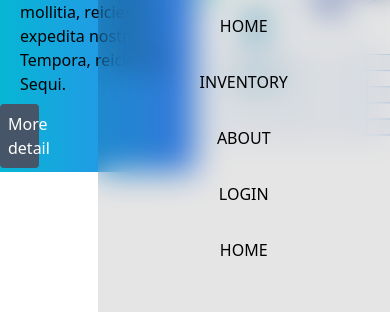
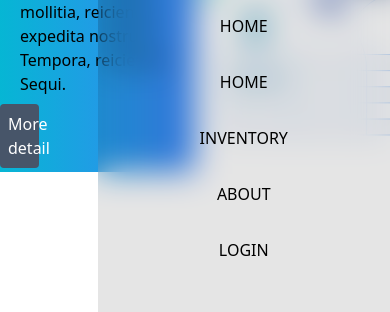
Before and after one commit to Amit64/inventoryStock-management, a React (Create React App) app: page / in a window 390 px wide. Both pictures are taken after a click on the element 374 px from the left and 48 px from the top of the page. Shown: the part 324-636 px from the top of the page. Built offline with nearby package versions, Linux system fonts and the light colour scheme; no server answers.

Commit message:
fixed mobile-menu auth

```diff
--- a/src/components/shared/MobileMenu/MobileMenu.js
+++ b/src/components/shared/MobileMenu/MobileMenu.js
@@ -1,15 +1,23 @@
 import React from 'react';
+import { useAuthState } from 'react-firebase-hooks/auth';
 import { NavLink } from 'react-router-dom';
+import auth from '../../../firebase.init';
+import { signOut } from 'firebase/auth';
 
 const MobileMenu = ({isOpen,setIsOpen}) => {
+    const [user, loading, error] = useAuthState(auth);
     return (
         <div>
             <ul className={`${isOpen?' flex-col flex items-center fixed inset-0 left-1/4 top-20 gap-8 justify-center bg-black/10 backdrop-blur-lg uppercase md:hidden':'hidden'}`}>
                <li><NavLink to={"/"}>Home</NavLink></li>
+               <li><NavLink to={"/"}>Home</NavLink></li>
                <li><NavLink to={"/inventory"}>Inventory</NavLink></li>
                <li><NavLink to={"/about"}>About</NavLink></li>
-               <li><NavLink to={"/login"}>Login</NavLink></li>
-               <li><NavLink to={"/"}>Home</NavLink></li>
+
+               {
+                   !user?(<><li><NavLink to={"/login"}>Login</NavLink></li></>):
+                   (<><button onClick={()=>signOut(auth)}>LogOut</button></>)
+               }
            </ul>
         </div>
     );
```
